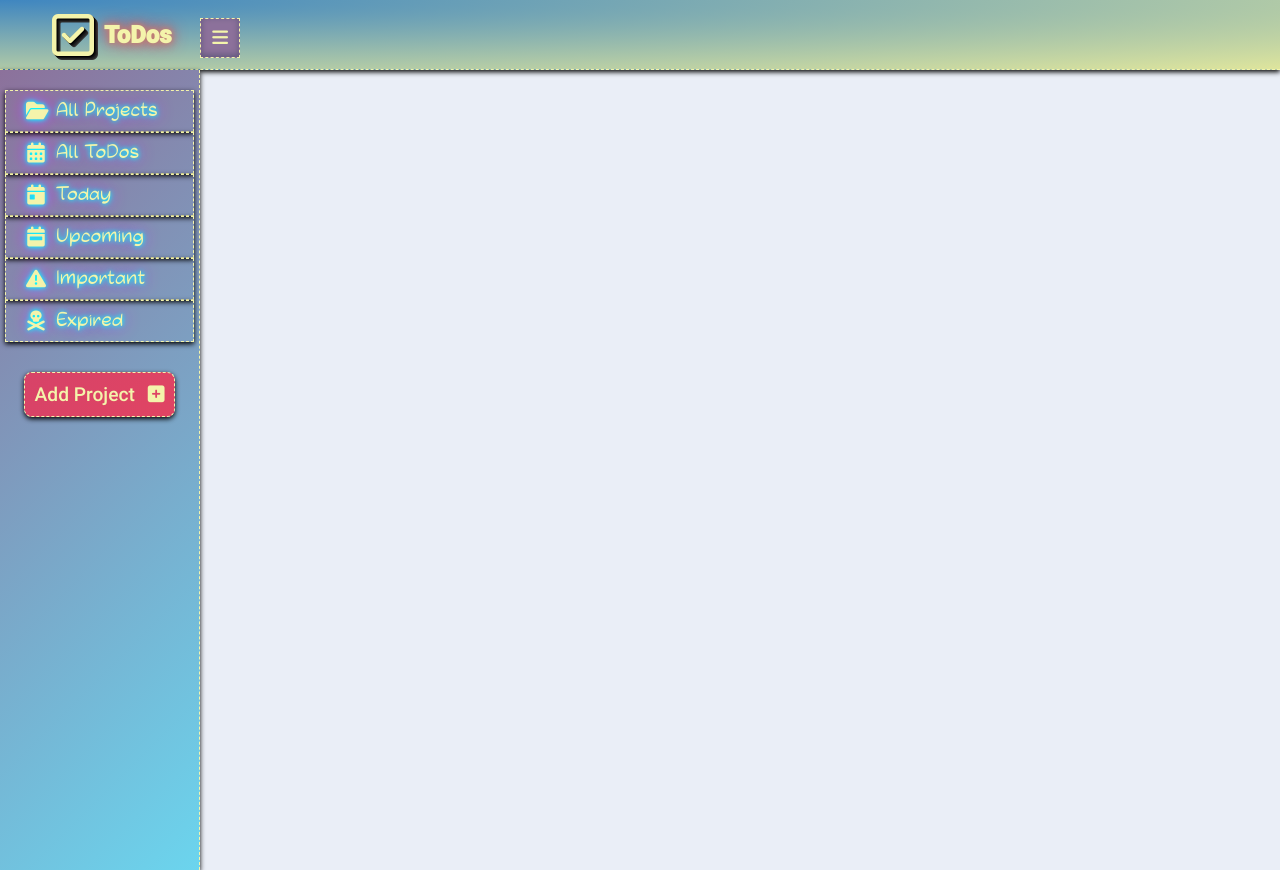
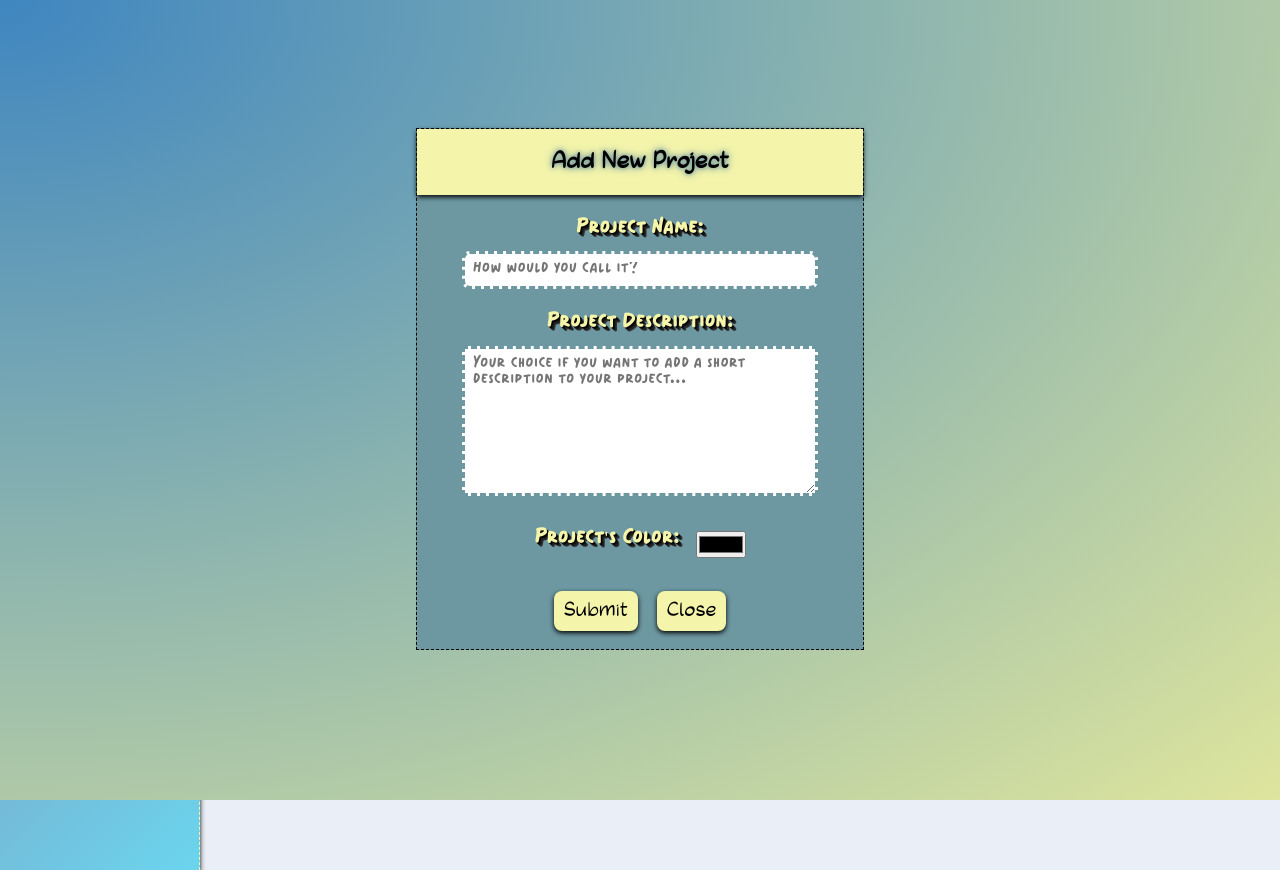
Before and after one commit to FreeFallRush/todo-list, a website built with webpack: page dist/index.html in a window 1280 px wide. Both pictures are taken after a click on the button "Add Project". Built offline with nearby package versions, Linux system fonts and the light colour scheme.

Commit message:
updated style.css with styles for modals

```diff
--- a/src/style.css
+++ b/src/style.css
@@ -265,3 +265,142 @@ nav.hide {
   height: auto;
   background-color: var(--main-container-background-color);
 }
+
+/* Form Modals */
+
+.hidden {
+  display: none;
+}
+
+#modal {
+  position: fixed;
+  z-index: 100;
+  left: 0;
+  top: 0;
+  width: 100%;
+  height: 100%;
+  overflow: auto;
+  background: var(--header-gradient-background);
+}
+
+.modal-form {
+  text-align: center;
+  background-color: #fefefe;
+  margin: 10% auto;
+  border: 1px solid #888;
+  width: 35%;
+  border: var(--dashed-border-black);
+  background-color: rgb(109, 152, 162);
+}
+
+.modal-form-container {
+  font-family: "SundayTime";
+}
+
+.modal-title {
+  margin-bottom: 15px;
+  background-color: var(--secondary-color);
+  padding: 15px;
+  font-family: "OhMyNotes";
+  box-shadow: var(--main-box-shadow);
+  text-shadow: 0 0 4px rgb(109, 152, 162), 0 0 8px rgb(109, 152, 162);
+}
+
+input[type="text"],
+input[type="date"],
+#todo-priority-select {
+  width: 80%;
+  padding: 8px;
+  border: 3px dashed rgb(109, 152, 162);
+  border-radius: 8px;
+  outline: none;
+  font-family: "SundayTime";
+}
+
+#todo-priority-select {
+  text-shadow: var(--nav-menu-text-shadow);
+}
+
+input[type="text"]:focus,
+input[type="date"]:focus,
+#todo-priority-select:focus {
+  box-shadow: var(--main-box-shadow);
+}
+
+#todo-priority-select option {
+  color: rgb(109, 152, 162);
+  text-shadow: none;
+  background-color: var(--secondary-color);
+}
+
+.modal-form-container > div > h3 {
+  margin-bottom: 8px;
+}
+
+textarea {
+  width: 80%;
+  height: 150px;
+  outline: none;
+  border: 3px dashed rgb(109, 152, 162);
+  font-family: "SundayTime";
+  padding: 8px;
+}
+
+textarea:focus {
+  box-shadow: var(--main-box-shadow);
+}
+
+.project-name-form,
+.project-description-form,
+.project-color-form {
+  padding-top: 8px;
+  padding-bottom: 15px;
+  font-size: 0.9rem;
+  color: var(--secondary-color);
+  text-shadow: var(--logo-3D-text-shadow);
+}
+
+.project-color-form {
+  display: flex;
+  justify-content: center;
+  align-items: center;
+}
+
+.color-input-text {
+  padding-right: 16px;
+}
+
+.modal-form-submit,
+.modal-form-close {
+  margin-top: 15px;
+  padding: 10px;
+  font-size: 1.3rem;
+  font-family: "OhMyNotes";
+  margin-bottom: 18px;
+  background-color: var(--secondary-color);
+  border: none;
+  box-shadow: var(--main-box-shadow);
+  border-radius: 8px;
+  cursor: pointer;
+}
+
+.modal-form-submit {
+  margin-right: 15px;
+}
+
+.modal-form-submit:hover,
+.modal-form-close:hover {
+  box-shadow: var(--inset-box-shadow);
+  color: var(--secondary-color);
+  background-color: var(--nav-gradient-background);
+}
+
+.todo-name-text,
+.todo-duedate-text,
+.todo-priority-text {
+  padding-top: 10px;
+  padding-bottom: 5px;
+  font-size: 0.9rem;
+  color: var(--secondary-color);
+  text-shadow: var(--logo-3D-text-shadow);
+}
```
Also changed, not shown: dist/main.js.
